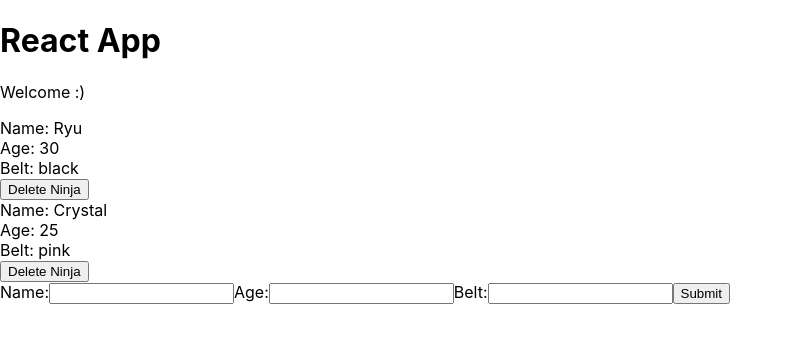
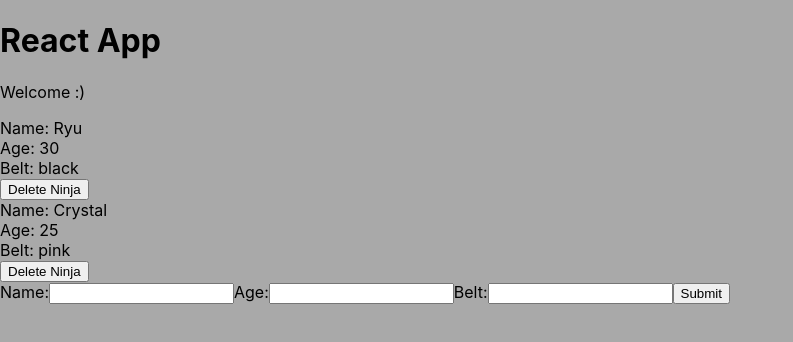
Before and after one commit to starkennmag/React-JS, a React (Create React App) app: page / in a window 1280 px wide. Shown: the top 342 px of the page, without its empty margins (0-793 px from the left). Built offline with nearby package versions, Linux system fonts and the light colour scheme.

Commit message:
commit final

```diff
--- a/src/App.js
+++ b/src/App.js
@@ -28,6 +28,15 @@ class App extends Component {
       ninjas: ninjas
     })
   }
+
+  componentDidMount(){
+    console.log('Component mounted')
+  }
+
+  componentDidUpdate(prevProps,prevState){
+    console.log('Updated');
+    console.log(prevProps, prevState);
+  }
   render() {
     return (
       <div className="App">
--- a/src/Ninjas.js
+++ b/src/Ninjas.js
@@ -1,4 +1,5 @@
 import React from 'react';
+import './ninjas.css';
 
 const Ninjas = ({ninjas, deleteNinja}) =>{
         //console.log(this.props);
--- /dev/null
+++ b/src/ninjas.css
@@ -0,0 +1,4 @@
+body{
+    background: darkgray;
+    color: black;
+}
```
